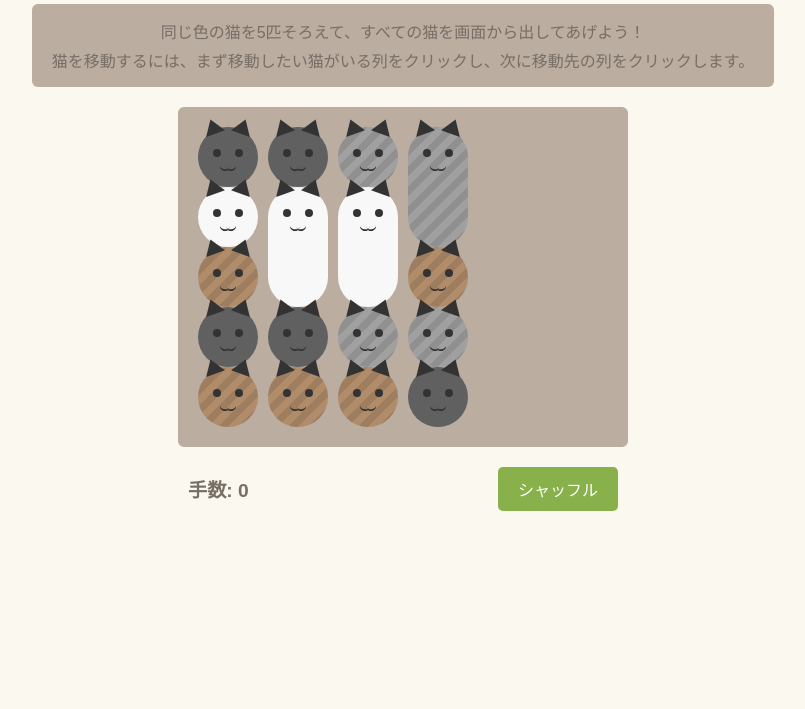
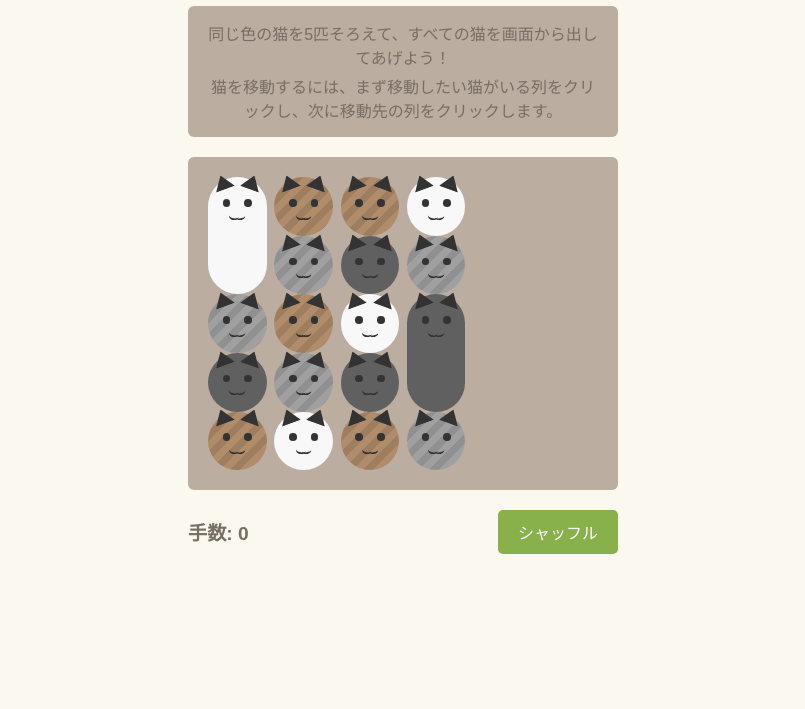
Before and after one commit to sketto324/CatPazzle, a plain HTML site: page index.html in a window 1280 px wide. Shown: the part 91-800 px from the top of the page, without its empty margins (237-1042 px from the left). Drawn offline with Linux system fonts and the light colour scheme.

```diff
--- a/script.js
+++ b/script.js
@@ -23,17 +23,13 @@ let board = [];
 let selectedCol = null;
 let moveCount = 0;
 
-function initGame() {
-    gameBoard.innerHTML = '';
-    board = Array.from({ length: ROWS }, () => Array(COLS).fill(null));
-    moveCount = 0;
-    moveCountElement.textContent = moveCount;
-
+function generateInitialBoard() {
+    let newBoard;
     let attempts = 0;
     let validBoard = false;
 
     while (!validBoard && attempts < 100) { // Try up to 100 times to generate a valid board
-        board = Array.from({ length: ROWS }, () => Array(COLS).fill(null));
+        newBoard = Array.from({ length: ROWS }, () => Array(COLS).fill(null));
         // Create a "bag" of cats to draw from. 4 colors * 5 cats each = 20 cats.
         const catBag = CAT_COLORS.flatMap(color => Array(CATS_PER_COLUMN).fill(color));
 
@@ -47,7 +43,7 @@ function initGame() {
         const initialColumns = COLS - 2;
         for (let c = 0; c < initialColumns; c++) {
             for (let r = 0; r < ROWS; r++) {
-                board[r][c] = catBag.pop();
+                newBoard[r][c] = catBag.pop();
             }
         }
 
@@ -57,7 +53,7 @@ function initGame() {
             let consecutiveCount = 0;
             let lastColor = null;
             for (let r = ROWS - 1; r >= 0; r--) { // Check from bottom up
-                const currentColor = board[r][c];
+                const currentColor = newBoard[r][c];
                 if (currentColor !== null) {
                     if (currentColor === lastColor) {
                         consecutiveCount++;
@@ -83,6 +79,19 @@ function initGame() {
         console.warn("Could not generate a valid board after 100 attempts. The game might start with more than 2 consecutive cats of the same color.");
     }
 
+    return newBoard;
+}
+
+function initGame() {
+    // Reset game state
+    moveCount = 0;
+    moveCountElement.textContent = moveCount;
+    displayMessage('');
+    selectedCol = null;
+
+    // Generate and set up the board
+    board = generateInitialBoard();
+    gameBoard.innerHTML = '';
     // Create cell elements
     for (let r = 0; r < ROWS; r++) {
         for (let c = 0; c < COLS; c++) {
--- a/style.css
+++ b/style.css
@@ -1,3 +1,7 @@
+* {
+    box-sizing: border-box;
+}
+
 body {
     font-family: 'Arial', sans-serif;
     display: flex;
@@ -5,6 +9,9 @@ body {
     align-items: center;
     background-color: #faf8ef;
     color: #776e65;
+    padding: 10px;
+    min-height: 100vh;
+    margin: 0;
 }
 
 h1 {
@@ -13,19 +20,20 @@ h1 {
 
 #game-board {
     display: grid;
-    grid-template-columns: repeat(6, 60px);
-    grid-column-gap: 10px;
+    grid-template-columns: repeat(6, 1fr);
+    grid-column-gap: 2%;
     grid-row-gap: 0;
     border: 10px solid #bbada0;
     border-radius: 6px;
     padding: 10px;
     background-color: #bbada0;
+    width: 100%;
+    max-width: 430px; /* Keep original aspect on large screens */
 }
 
 .cell {
-    width: 60px;
-    height: 60px;
-    box-sizing: border-box;
+    /* width and height are now determined by the grid */
+    aspect-ratio: 1 / 1; /* Keep cells square */
     position: relative;
 }
 
@@ -74,44 +82,45 @@ h1 {
 
 .eye {
     position: absolute;
-    top: 22px;
-    width: 8px;
-    height: 8px;
+    top: 37%;
+    width: 13%;
+    height: 13%;
     background-color: #333;
     border-radius: 50%;
 }
-.eye.left { left: 15px; }
-.eye.right { right: 15px; }
+.eye.left { left: 25%; }
+.eye.right { right: 25%; }
 
 .mouth {
     position: absolute;
-    top: 35px;
+    top: 58%;
     left: 50%;
     transform: translateX(-50%);
-    width: 18px; /* Slightly wider */
-    height: 10px; /* Taller for more curve */
+    width: 30%;
+    height: 17%;
     overflow: hidden; /* Hide parts outside the mouth area */
 }
 
 .mouth::before, .mouth::after {
     content: '';
     position: absolute;
-    bottom: 0;
-    width: 10px; /* Half the total width */
-    height: 8px; /* Taller for more curve */
+    box-sizing: border-box;
+    bottom: 5%;
+    width: 55%;
+    height: 80%;
     border-bottom: 2px solid #333;
     border-radius: 0 0 100% 100%;
 }
 
 .mouth::before {
     left: 0;
-    transform: rotate(10deg); /* More rotation */
+    transform: rotate(10deg);
     transform-origin: bottom right;
 }
 
 .mouth::after {
     right: 0;
-    transform: rotate(-10deg); /* More rotation */
+    transform: rotate(-10deg);
     transform-origin: bottom left;
 }
 
@@ -119,12 +128,13 @@ h1 {
     display: flex;
     justify-content: space-between;
     align-items: center;
-    width: 430px; /* Game board width (6*60 + 5*10 + 2*10) */
+    width: 100%;
+    max-width: 430px;
     margin-top: 20px;
 }
 
 #move-counter {
-    font-size: 1.2em;
+    font-size: clamp(1em, 4vw, 1.2em); /* Responsive font size */
     font-weight: bold;
 }
 
@@ -134,7 +144,7 @@ h1 {
     padding: 10px 20px;
     border: none;
     border-radius: 5px;
-    font-size: 1em;
+    font-size: clamp(0.9em, 3.5vw, 1em); /* Responsive font size */
     cursor: pointer;
     transition: background-color 0.3s ease;
 }
@@ -144,26 +154,28 @@ h1 {
 }
 
 .ear {
+    /* Replaced border-based triangle with a more responsive clip-path triangle */
     position: absolute;
-    top: -8px;
-    width: 0;
-    height: 0;
-    border-left: 10px solid transparent;
-    border-right: 10px solid transparent;
-    border-bottom: 15px solid #333; /* Ear color */
+    top: -4%;
+    width: 34%;
+    height: 25%;
+    background-color: #333;
+    clip-path: polygon(50% 0%, 0% 100%, 100% 100%);
 }
 
 .ear.left {
-    left: 5px;
+    left: 8%;
     transform: rotate(-20deg);
 }
 .ear.right {
-    right: 5px;
+    right: 8%;
     transform: rotate(20deg);
 }
 
 #instructions {
     background-color: #bbada0;
+    width: 100%;
+    max-width: 430px;
     padding: 10px 20px;
     border-radius: 6px;
     margin-bottom: 20px;
@@ -176,7 +188,8 @@ h1 {
 
 #message {
     margin-top: 20px;
-    font-size: 1.5em;
+    font-size: clamp(1.2em, 5vw, 1.5em); /* Responsive font size */
     font-weight: bold;
     height: 30px;
+    text-align: center;
 }
```
